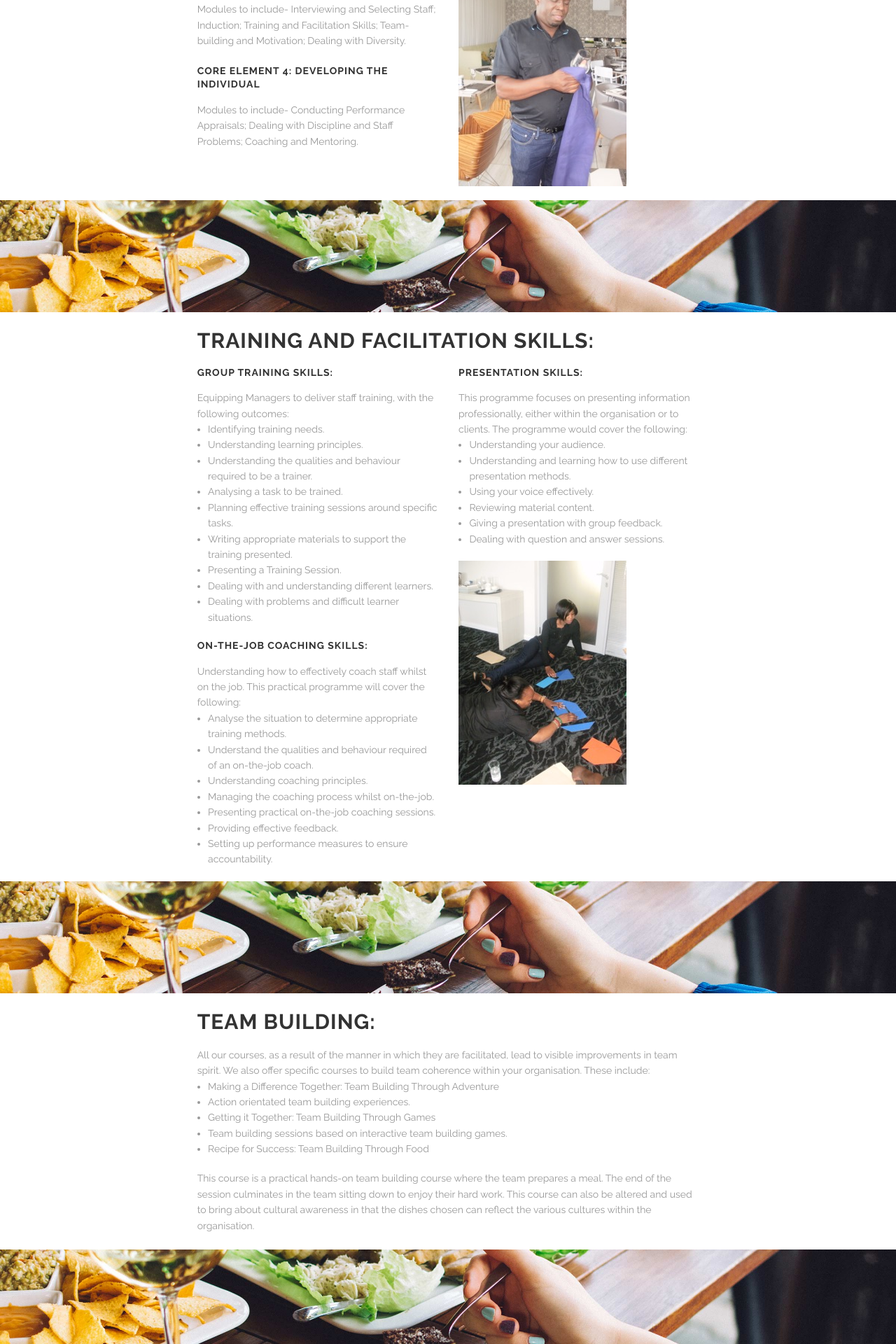
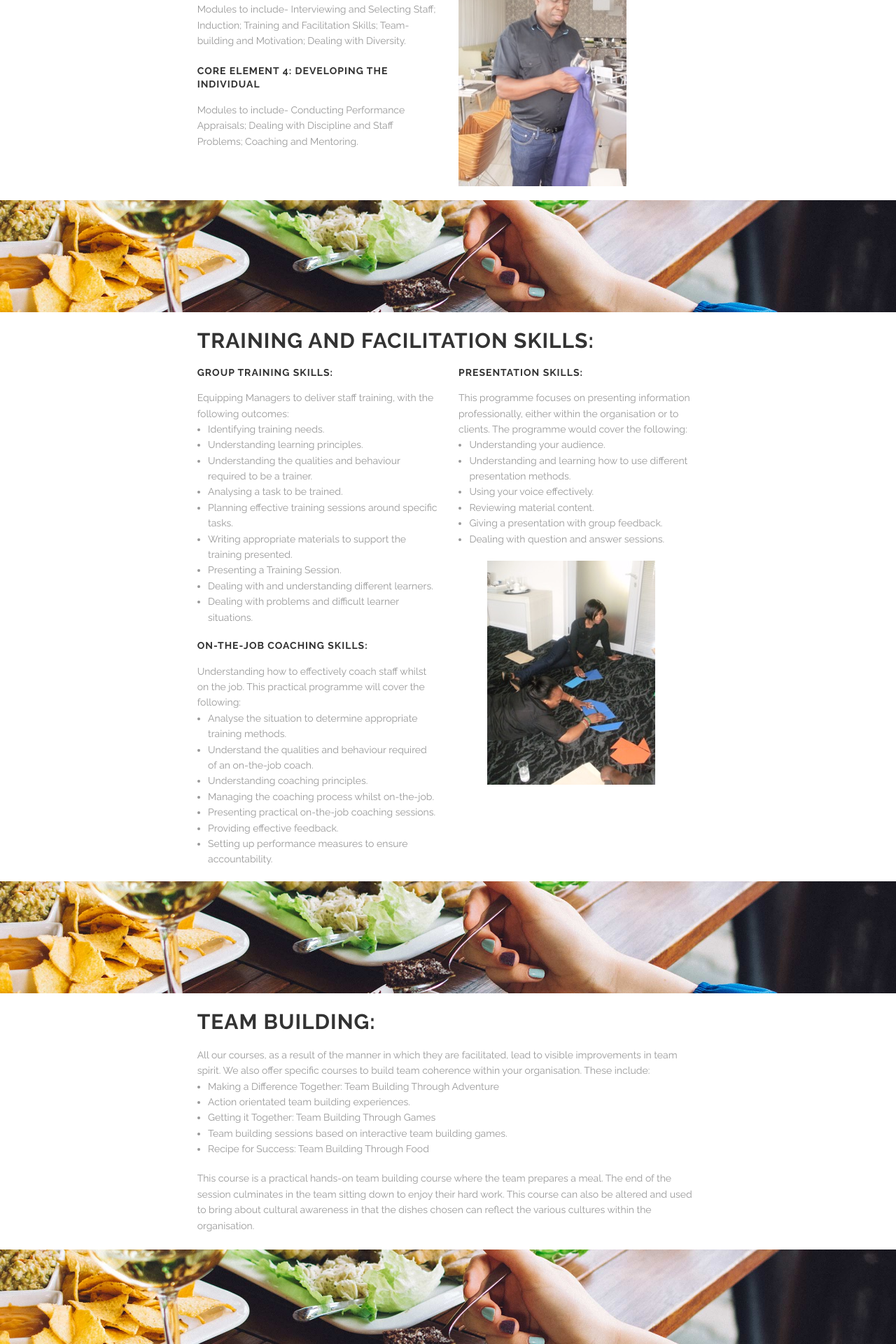
Before and after one commit to newvisionSA/newvisionSA.github.io, a Jekyll site: the page built from training.html, in a window 1280 px wide. Shown: the part 3398-5318 px from the top of the page at 70% size. Built offline with Jekyll 4.4.1, drawn with Linux system fonts in a browser that asks for light colours.

Commit message:
Image margin

```diff
--- a/training.html
+++ b/training.html
@@ -301,7 +301,7 @@ This programme focuses on presenting information professionally, either within t
 <li>Giving a presentation with group feedback.</li>
 <li>Dealing with question and answer sessions.</li>
 </ul>
-<img src="images/nv2.jpeg">
+<img style="margin-right: 12%; margin-left: 12%;" src="images/nv2.jpeg">
  <div class="spacing"></div>
     </div>
 	 <div class="large-2 columns">
```
